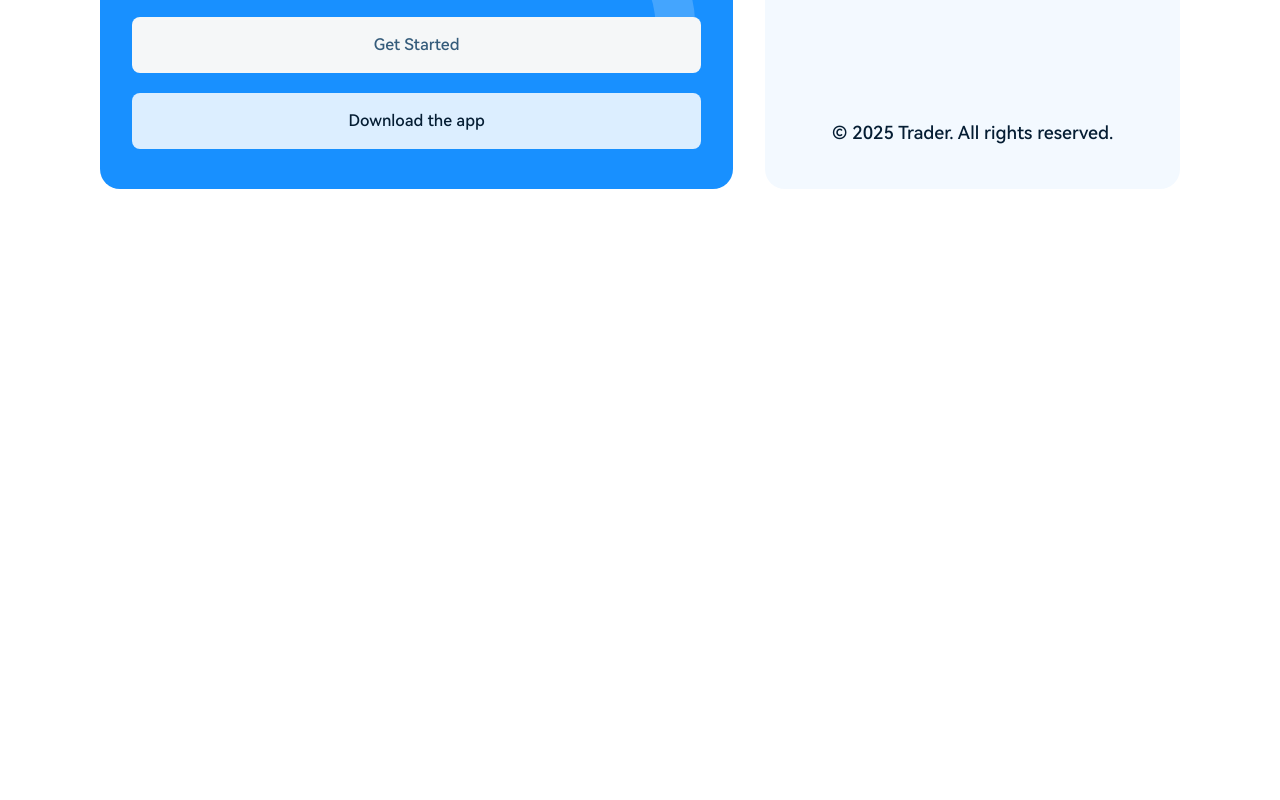
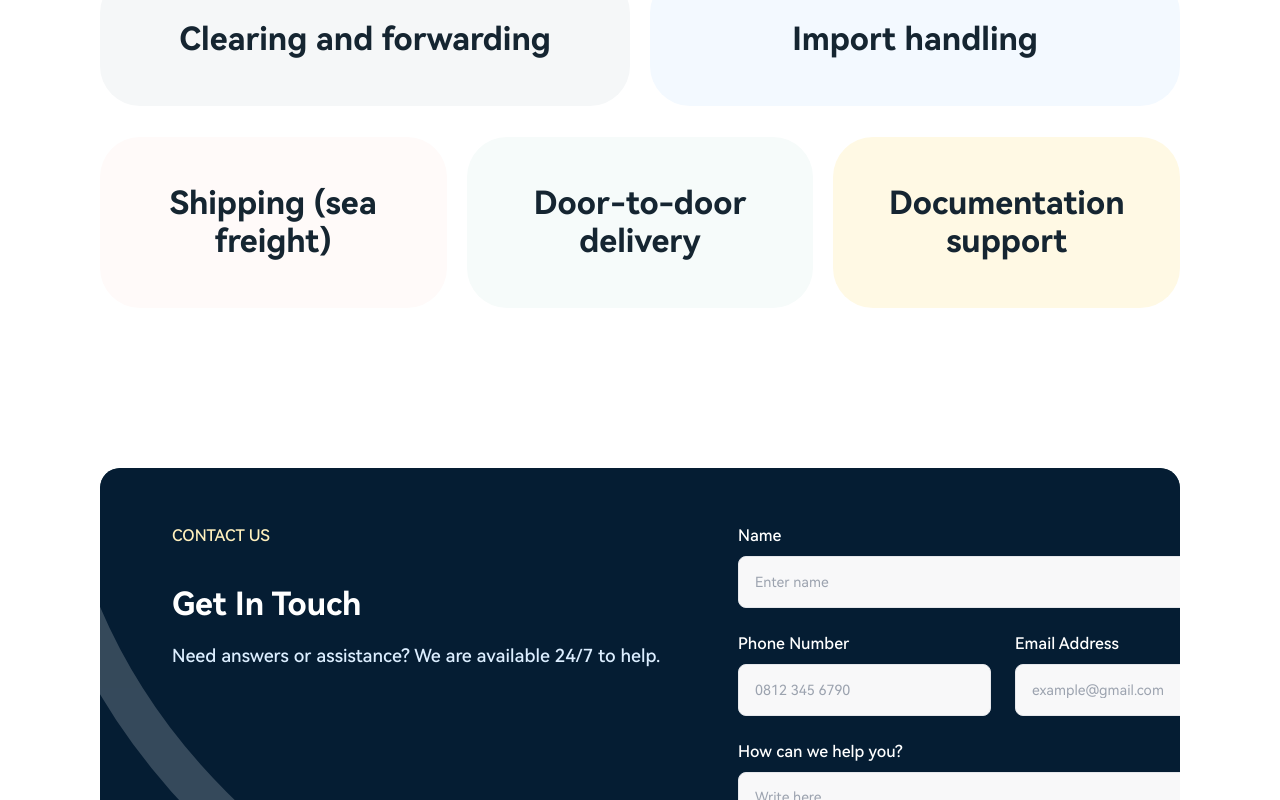
Before and after one commit to TraderLC/traderLanding, a Next.js app: page /about in a window 1280 px wide. Before the commit this address had no page. Shown: the part 1345-2145 px from the top of the page. Before the commit the page ends 1614 px from the top, so only its background shows below. Built offline with nearby package versions, Linux system fonts and the light colour scheme.

Commit message:
Add /about route with full About Us page

```diff
--- /dev/null
+++ b/src/app/about/page.tsx
@@ -0,0 +1,30 @@
+import type { Metadata } from 'next'
+import AboutHero from '@/components/about/AboutHero'
+import MissionVision from '@/components/about/MissionVision'
+import Services from '@/components/about/Services'
+import ContactForm from '@/components/about/ContactForm'
+import Faq from '@/components/about/Faq'
+import AppDownload from '@/components/about/AppDownload'
+import CTA from '@/components/sections/CTA'
+import Testimonials from '@/components/sections/Testimonials'
+
+export const metadata: Metadata = {
+  title: 'About us — Trader Logistics and Clearing',
+  description:
+    'Trader Logistics and Clearing is an international shipping operations platform managing end-to-end LCL shipments from China to Nigeria — freight, customs, last-mile delivery, and stablecoin payments.',
+}
+
+export default function AboutPage() {
+  return (
+    <>
+      <AboutHero />
+      <MissionVision />
+      <Services />
+       <div className="bg-white">
+             <CTA />
+             <Testimonials />
+             <AppDownload />
+           </div>
+    </>
+  )
+}
```
